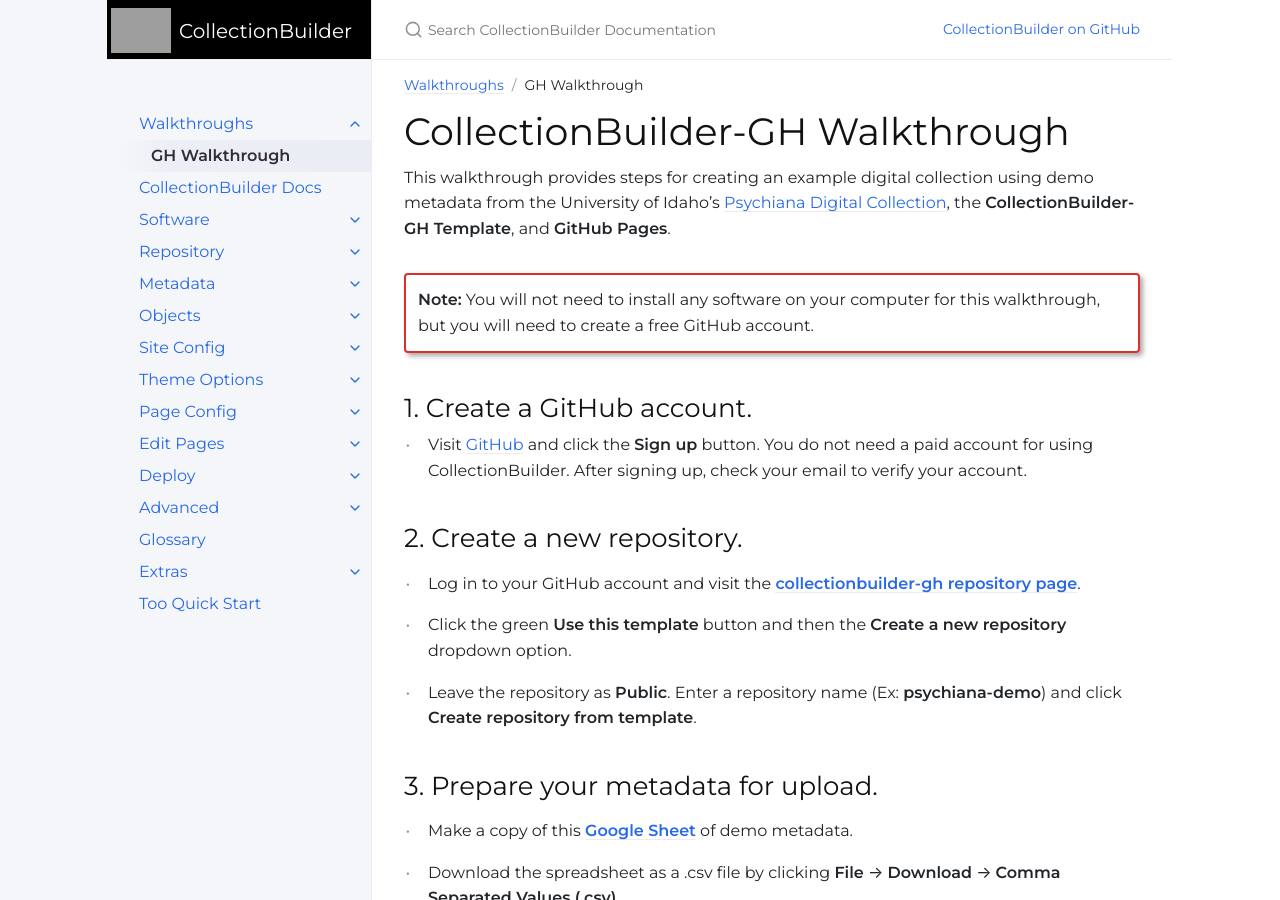
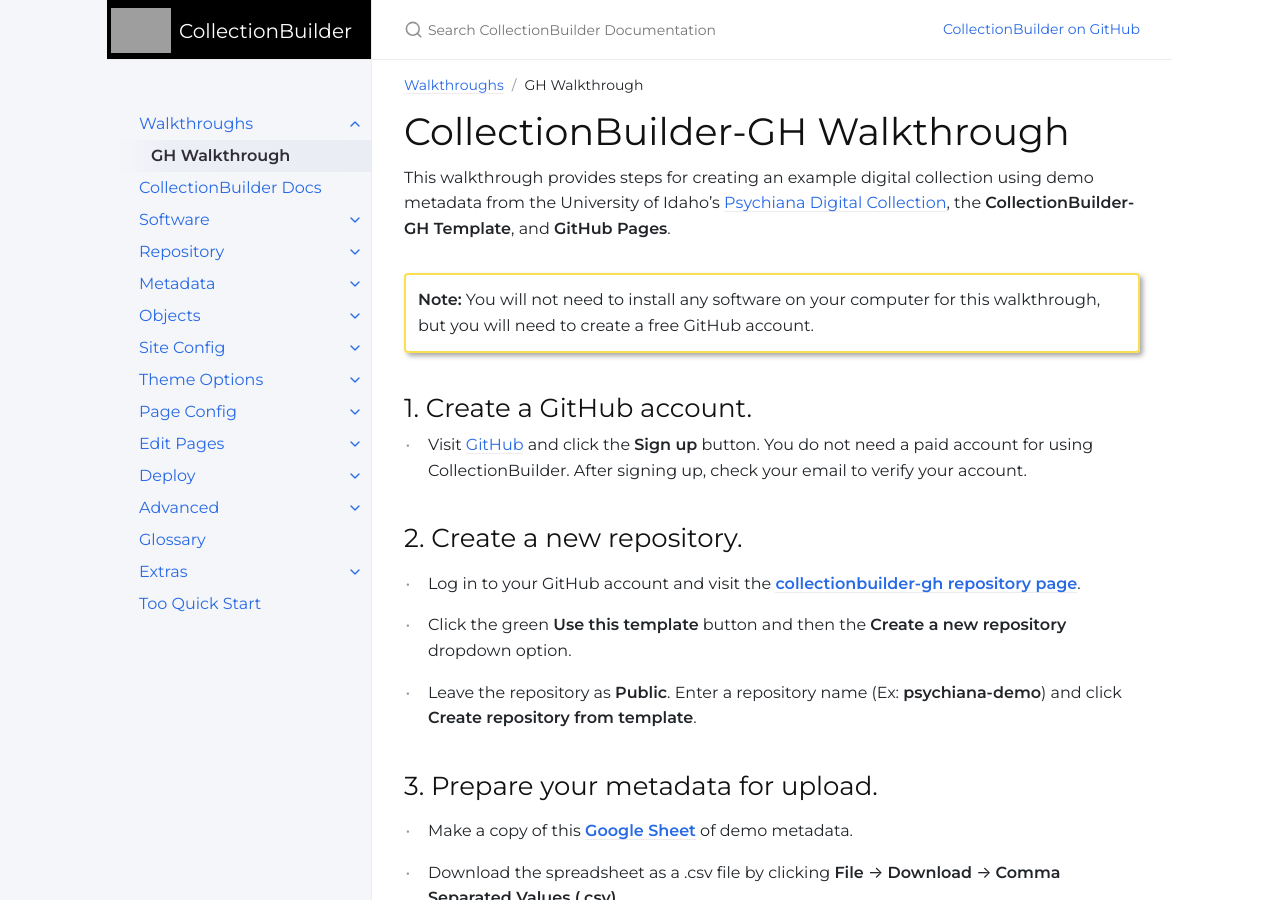
Before and after one commit to CollectionBuilder/cb-docs, a Jekyll site: the page built from docs/walkthroughs/gh-walkthrough.md, in a window 1280 px wide and 900 px high. Built offline with Jekyll 4.4.1, drawn with Linux system fonts in a browser that asks for light colours; comment, search, counter and statistics services are not loaded.

Commit message:
Change first alert to yellow

```diff
--- a/docs/walkthroughs/gh-walkthrough.md
+++ b/docs/walkthroughs/gh-walkthrough.md
@@ -8,7 +8,7 @@ nav_order: 1
 
 This walkthrough provides steps for creating an example digital collection using demo metadata from the University of Idaho's [Psychiana Digital Collection](https://www.lib.uidaho.edu/digital/psychiana/), the **CollectionBuilder-GH Template**, and **GitHub Pages**.
 
-{:.alert .alert-red}
+{:.alert .alert-yellow}
 **Note:** You will not need to install any software on your computer for this walkthrough, but you will need to create a free GitHub account.
 
 ## 1. Create a GitHub account.
```
